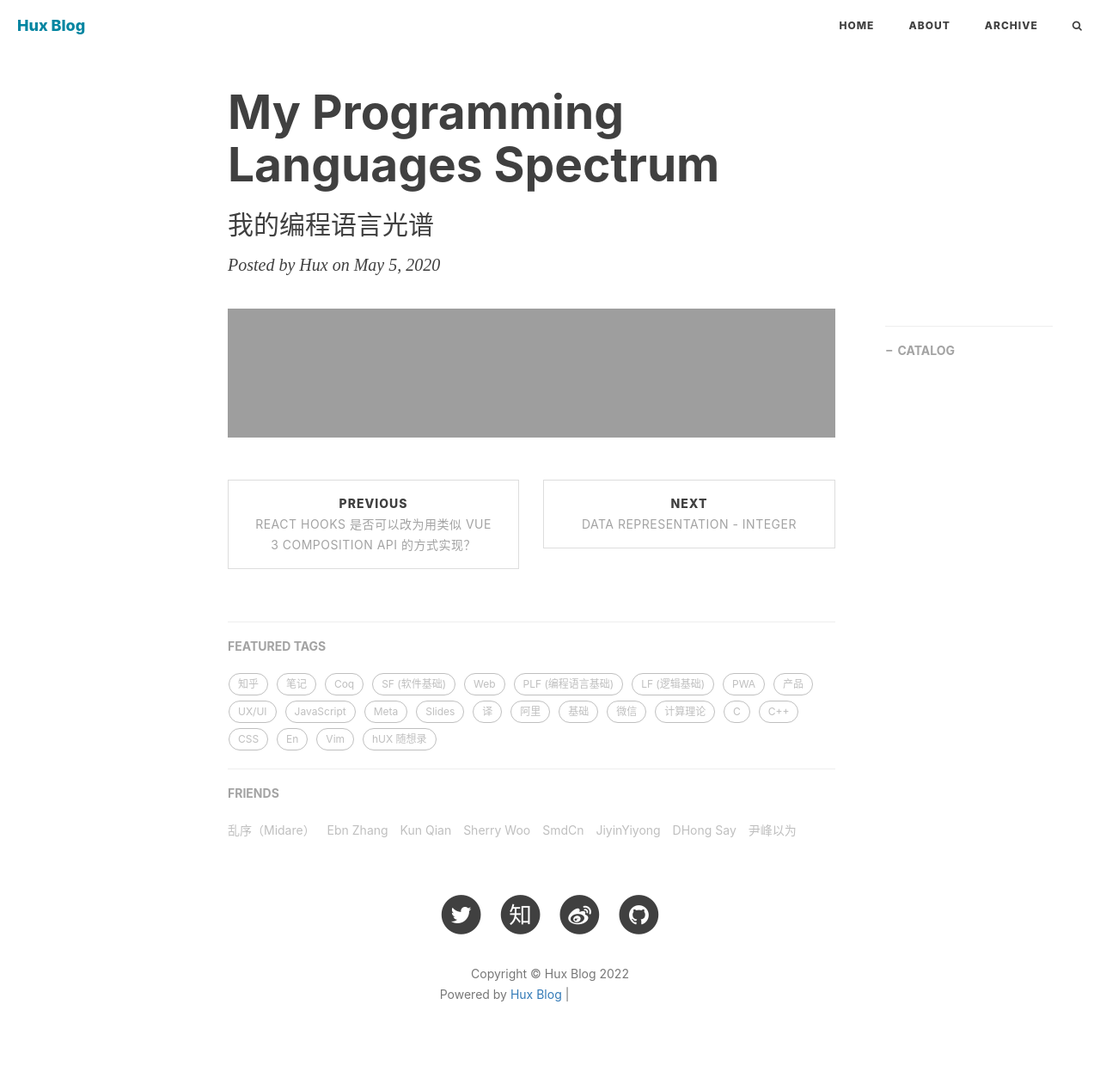
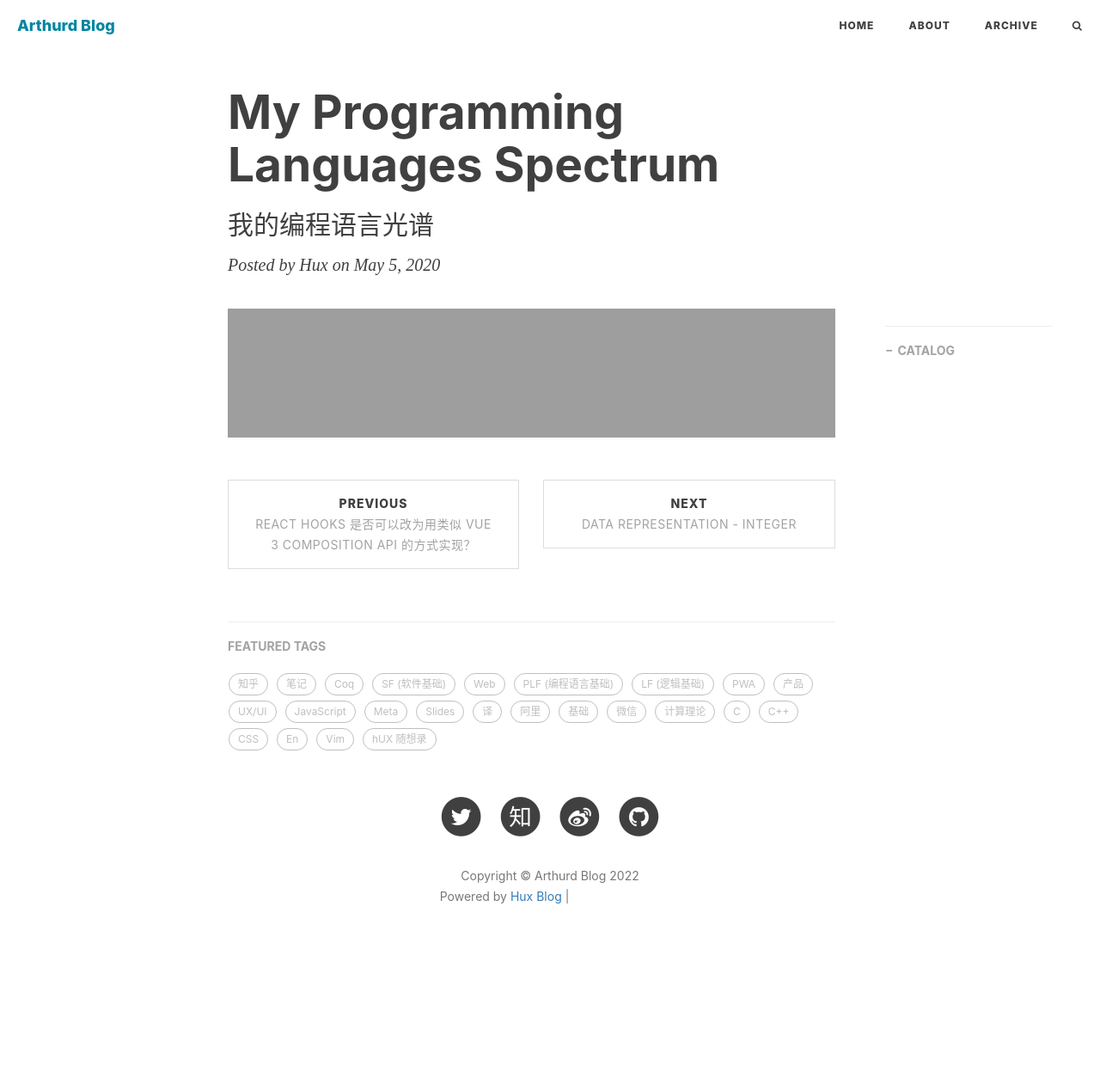
Before and after one commit to Arthurd069/Arthurd069.github.io, a Jekyll site: the page built from _posts/hidden/2020-05-05-pl-chart.md, in a window 1280 px wide. Shown: the whole page at 86% size. Built offline with Jekyll 4.4.1, drawn with Linux system fonts in a browser that asks for light colours; nearby versions of some CDN libraries; comment, search, counter and statistics services are not loaded; after the commit the page ends 1147 px from its top, so only the background shows below that; grey boxes are pictures that could not be loaded.

Commit message:
Update _config.yml

```diff
--- a/_config.yml
+++ b/_config.yml
@@ -1,11 +1,11 @@
 # Site settings
-title: Hux Blog
-SEOTitle: 黄玄的博客 | Hux Blog
+title: Arthurd Blog
+SEOTitle: 老贺的博客 | Arthurd Blog
 header-img: img/home-bg.jpg
-email: huxpro@gmail.com
-description: "这里是 @Hux黄玄 的个人博客，与你一起发现更大的世界 | 要做一个有 swag 的程序员"
-keyword: "黄玄, Hux黄玄, Hux, 鬼栈, huxpro, @huxpro, 黄玄的博客, Hux Blog, 博客, 个人网站, 互联网, Web, JavaScript, React, React Native, 前端, 设计"
-url: "https://huangxuan.me" # your host, for absolute URL
+email: hejian_work@163.com
+description: "这里是 @Arthurd 老贺 的个人博客，与你一起发现更大的世界 | 要做一个有趣的程序员"
+keyword: "Arthurd, Arthurd老贺, 博客, 个人网站"
+url: "https://arthurd069.github.io/" # your host, for absolute URL
 baseurl: "" # for example, '/blog' if your blog hosted on 'host/blog'
 
 # Publish posts or collection documents with a future date.
@@ -13,11 +13,11 @@
 
 # SNS settings
 RSS: false
-weibo_username: huxpro
-zhihu_username: huxpro
-github_username: huxpro
-twitter_username: huxpro
-#facebook_username:  huxpro
+weibo_username: Arthurd
+zhihu_username: Arthurd
+github_username: Arthurd
+twitter_username: Arthurd
+#facebook_username:  Arthurd
 #linkedin_username:  firstname-lastname-idxxxx
 
 # Build settings
@@ -59,7 +59,7 @@
       start_line: 1
 
 # Disqus settings
-disqus_username: hux
+disqus_username: Arthurd
 
 # Netease settings
 netease_comment: false
@@ -69,12 +69,12 @@
 # ba_track_id: [your track id]
 
 # Google Analytics
-ga_track_id: "UA-49627206-1" # Format: UA-xxxxxx-xx
-ga_domain: huangxuan.me
+# ga_track_id: "UA-49627206-1" # Format: UA-xxxxxx-xx
+# ga_domain: huangxuan.me
 
 # Sidebar settings
 sidebar: true # whether or not using Sidebar.
-sidebar-about-description: "要做一个有 swag 的程序员 <br> React Team @ Meta"
+sidebar-about-description: "要做一个有趣的程序员"
 sidebar-avatar: https://github.com/Huxpro.png # use absolute URL, seeing it's used in both `/` and `/about/`
 
 # Featured Tags
@@ -88,15 +88,9 @@
 # MathJax rendering for layout:page (e.g. post preview)
 page-mathjax: false
 
-# Friends
-friends:
-  [
-    { title: "乱序（Midare）", href: "http://mida.re/" },
-    { title: "Ebn Zhang", href: "https://ebnbin.dev/" },
-    { title: "Kun Qian", href: "http://kunq.me" },
-    { title: "Sherry Woo", href: "https://sherrywoo.me/" },
-    { title: "SmdCn", href: "http://blog.smdcn.net" },
-    { title: "JiyinYiyong", href: "http://tiye.me/" },
-    { title: "DHong Say", href: "http://dhong.co" },
-    { title: "尹峰以为", href: "http://ingf.github.io/" },
-  ]
+# Friends 暂时关闭
+# friends:
+#  [
+#    { title: "乱序（Midare）", href: "http://mida.re/" },
+#    { title: "Ebn Zhang", href: "https://ebnbin.dev/" },
+#  ]
```
